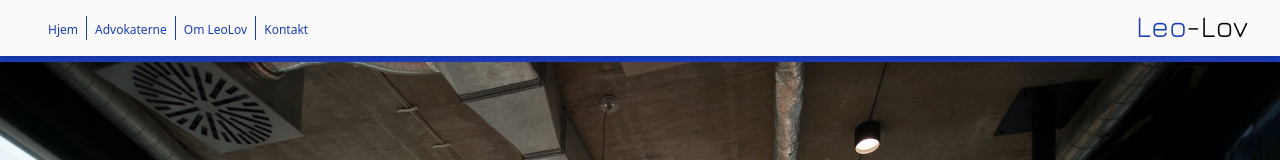
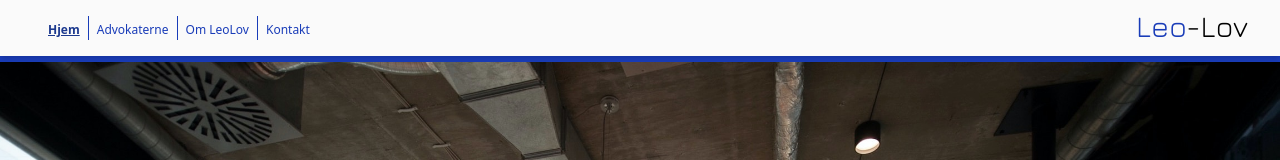
Before and after one commit to BeastTheNinja/React_TSX_Vite_Leo_lov, a React (Vite) app: page / in a window 1280 px wide. Shown: the top 160 px of the page. Built offline with nearby package versions, Linux system fonts and the light colour scheme.

Commit message:
installed react router dom to make things work

```diff
--- a/package.json
+++ b/package.json
@@ -17,6 +17,7 @@
     "react": "^19.2.0",
     "react-dom": "^19.2.0",
     "react-router": "^7.12.0",
+    "react-router-dom": "^7.12.0",
     "tailwindcss": "^4.1.18"
   },
   "devDependencies": {
--- a/src/Components/Nav/Nav.tsx
+++ b/src/Components/Nav/Nav.tsx
@@ -1,19 +1,29 @@
-import { Link } from 'react-router';
+import { NavLink } from 'react-router-dom';
 import '../../styles/GlobalFont.css';
 
 export const Nav = () => {
-  const Links = ['Hjem', 'Advokaterne', 'Om LeoLov', 'Kontakt'];
+  const links = [
+    { label: 'Hjem', to: '/' },
+    { label: 'Advokaterne', to: '/advokaterne' },
+    { label: 'Om LeoLov', to: '/om-leolov' },
+    { label: 'Kontakt', to: '/kontakt' },
+  ];
 
   return (
     <nav className="w-full h-14 absolute bg-neutral-50 shadow-md">
       <ul className="flex h-full items-center divide-x divide-blue-800">
-        {Links.map((link) => (
-          <li key={link} className="px-2 relative left-10">
-            <Link to={`/${link.toLowerCase().replace(/ /g, '-')}`}
-              className="text-blue-800 text-xs font-normal font-inter"
+        {links.map((link) => (
+          <li key={link.to} className="px-2 relative left-10">
+            <NavLink
+              to={link.to}
+              className={({ isActive }) =>
+                `text-xs font-normal font-inter ${isActive ? 'text-blue-900 font-semibold underline' : 'text-blue-800'
+                }`
+              }
+              end={link.to === '/'}
             >
-              {link}
-            </Link>
+              {link.label}
+            </NavLink>
           </li>
         ))}
       </ul>
--- a/src/router/Routes.tsx
+++ b/src/router/Routes.tsx
@@ -1,4 +1,4 @@
-import { BrowserRouter, Route, Routes } from "react-router"
+import { BrowserRouter, Route, Routes } from "react-router-dom"
 import { AppLayout } from "../layout/AppLayout"
 import { AboutView } from "../pages/AboutPageView"
 import { AdvokatView } from "../pages/AdvokatPageView"
@@ -11,7 +11,7 @@ export const RoutesComponent = () => {
         <BrowserRouter>
             <Routes>
                 <Route element={<AppLayout />}>
-                    <Route path="/" element={<HomeView />} />
+                    <Route index element={<HomeView />} />
                     <Route path="/hjem" element={<HomeView />} />
                     <Route path="/advokaterne" element={<AdvokatView />} />
                     <Route path="/om-leolov" element={<AboutView />} />
```
Also changed, not shown: 1 other file (tests, documents, lock files or other folders).
